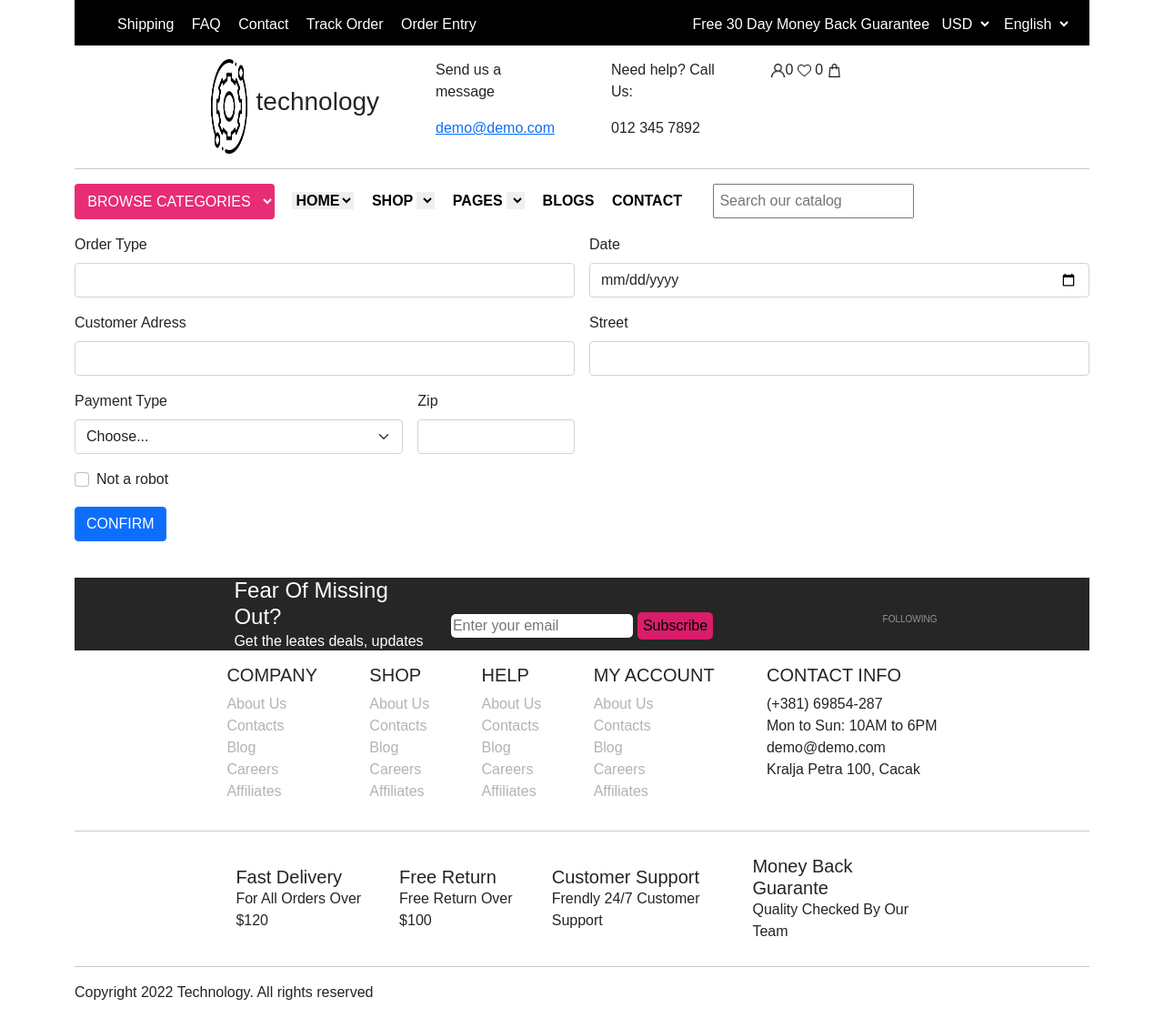
After one commit to 53-2018/itshop, a PHP site: page /order-entry.php in a window 1280 px wide. The commit adds this page. Shown: the whole page at 91% size. Run offline with PHP 8.4, Linux system fonts and the light colour scheme; lists and menus that the app fills with data are empty.

Commit message:
insert order done

```diff
--- a/config/DAO.php
+++ b/config/DAO.php
@@ -11,6 +11,9 @@ class DAO {
 	private $SELECT_MANUFACTURERS="SELECT * FROM manufactures";
 	private $SELECT_ORDERS="SELECT * FROM orders";
 	private $SELECT_ORDERS_DETAILS="SELECT * FROM ordersdetails";
+	private $INSERT_ORDER = "INSERT INTO orders (type, adress, date) VALUES (?,?,?)";
+	private $DELETE_ORDER = "DELETE  FROM orders WHERE order_id = ?";
+
 
 	public function __construct()
 	{
@@ -72,6 +75,24 @@ class DAO {
 		//var_dump($result);
 		return $result;
 	}
+	public function insertOrder($type, $adress, $date)
+	{
+
+		$statement = $this->db->prepare($this->INSERT_ORDER);
+		$statement->bindValue(1, $type);
+		$statement->bindValue(2, $adress);
+		$statement->bindValue(3, $date);
+
+
+		$statement->execute();
+	}
+	public function deleteOrder($order_id)
+	{
+		$statement = $this->db->prepare($this->DELETE_ORDER);
+		$statement->bindValue(1, $order_id);
+
+		$statement->execute();
+	}
 
 
 }
--- a/config/db.php
+++ b/config/db.php
@@ -4,15 +4,15 @@ class DB{
 
     public static function createInstance($config = null)
     {
-       // $settings['dbname'] = 'itshop';
-        //$settings['dbhost'] = 'localhost';
-       // $settings['dbuser'] = 'root';
-        //$settings['dbpass'] = 'root';
+       $settings['dbname'] = 'it-shop';
+        $settings['dbhost'] = 'localhost';
+       $settings['dbuser'] = 'root';
+        $settings['dbpass'] = 'root';
 
-        $settings['dbname'] = 'itshop';
-        $settings['dbhost'] = '127.0.0.1';
-        $settings['dbuser'] = 'root';
-        $settings['dbpass'] = '';
+        //$settings['dbname'] = 'it-shop';
+        //$settings['dbhost'] = '127.0.0.1';
+        //$settings['dbuser'] = 'root';
+       // $settings['dbpass'] = '';
 
         try{
             $dsn = 'mysql:dbname=' . $settings['dbname'] . ';host=' . $settings['dbhost'];
--- a/header.php
+++ b/header.php
@@ -19,6 +19,7 @@
                     <a href="">FAQ</a>
                     <a href="contact.php">Contact</a>
                     <a href="orders.php">Track Order</a>
+                    <a href="order-entry.php">Order Entry</a>
                 </li>
 
                 <li class="right_nav">
--- /dev/null
+++ b/order-entry.php
@@ -0,0 +1,69 @@
+<div class="container">
+    <?php
+    include_once 'header.php';
+    require_once './config/DAO.php';
+
+
+    ?>
+
+<!----------------Our Location Section--------->
+
+<div class="order-entry mt-3">
+
+<form class="row g-3" action="order-controller.php" method="POST">
+  <div class="col-md-6">
+    <label  class="form-label">Order Type</label>
+    <input type="text" class="form-control" name="type"  >
+  </div>
+  <div class="col-md-6">
+    <label  class="form-label">Date</label>
+    <input type="date" class="form-control" name="date" >
+  </div>
+  <div class="col-6">
+    <label  class="form-label">Customer Adress</label>
+    <input type="text" class="form-control"  name="adress" >
+  </div>
+
+  <div class="col-md-6">
+    <label for="inputCity" class="form-label">Street</label>
+    <input type="text" class="form-control" >
+  </div>
+  <div class="col-md-4">
+    <label f class="form-label">Payment Type</label>
+    <select i class="form-select">
+      <option selected>Choose...</option>
+      <option>Card</option>
+      <option>Paypal</option>
+    </select>
+  </div>
+  <div class="col-md-2">
+    <label for="inputZip" class="form-label">Zip</label>
+    <input type="text" class="form-control" id="inputZip">
+  </div>
+  <div class="col-12">
+    <div class="form-check">
+      <input class="form-check-input" type="checkbox" id="gridCheck">
+      <label class="form-check-label" for="gridCheck">
+        Not a robot
+      </label>
+    </div>
+  </div>
+  <div class="col-12">
+    <button type="submit" name="action" class="btn btn-primary" value="Send">CONFIRM</button>
+  </div>
+</form>
+
+</div>
+
+</section>
+
+<br>
+<?php
+include_once 'footer.php';
+?>
+</div>
+<script src="validation.js"></script>
+
+</body>
+
+</html>
```
Also changed, not shown: order-controller.php (added, +37 -0 lines), orders.php (+9 -5 lines).
